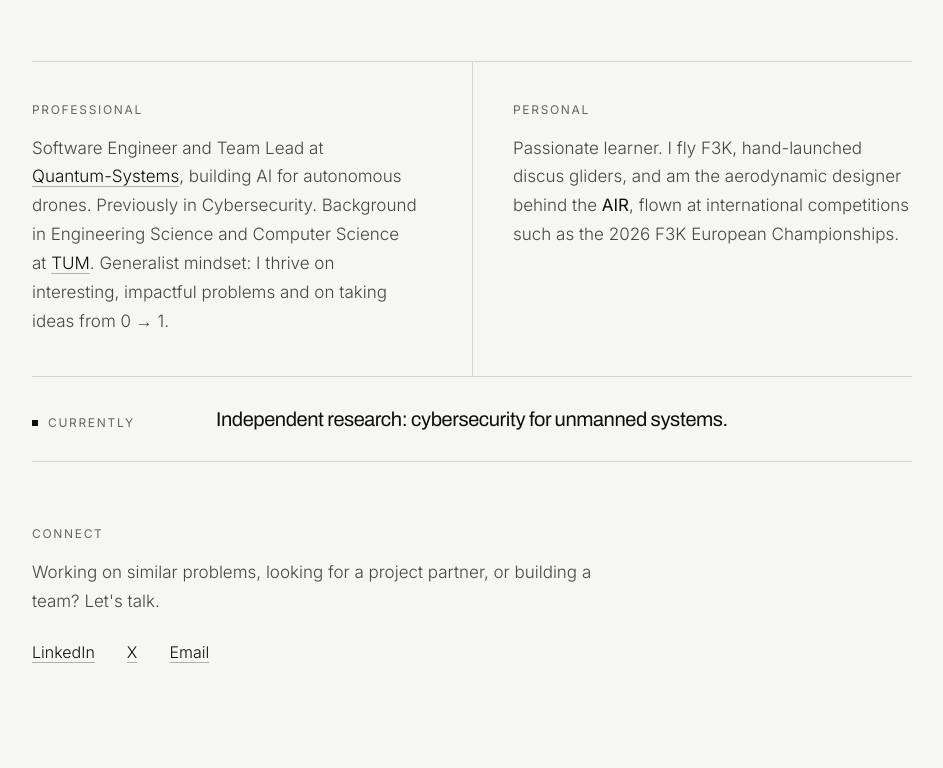
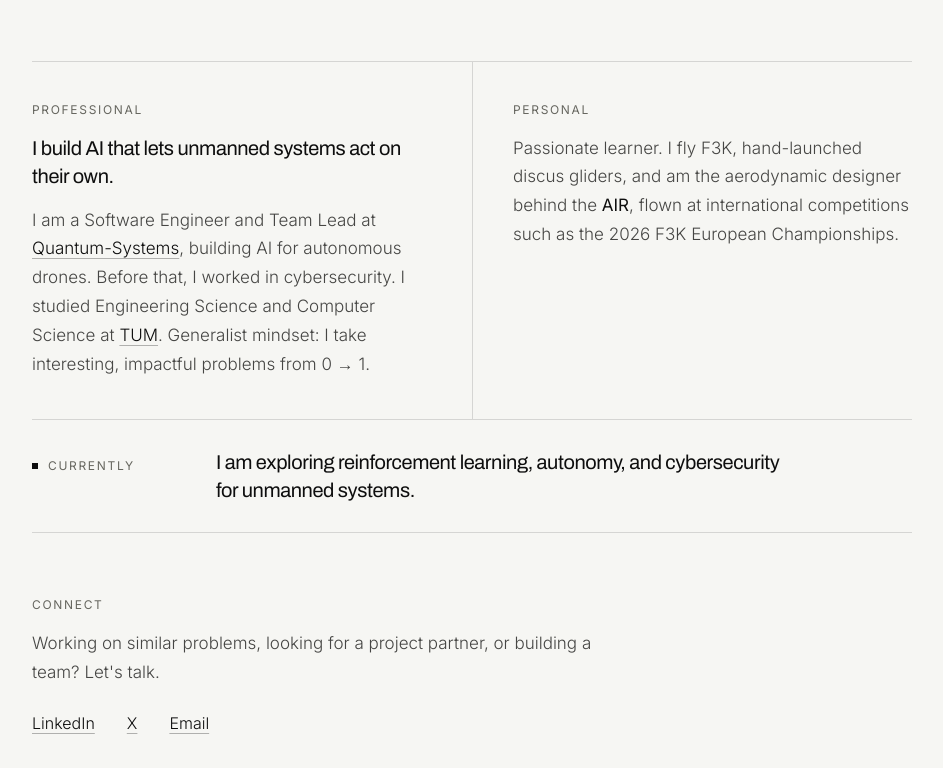
Before and after one commit to leonwenning/leonwenning.github.io, a plain HTML site: page index.html in a window 1280 px wide. Shown: the part 166-934 px from the top of the page, without its empty margins (168-1111 px from the left). Before the commit the page ends 910 px from the top, so only its background shows below. Drawn offline with nearby package versions, Linux system fonts and the light colour scheme.

Commit message:
Fix: refine current topics of interest

```diff
--- a/index.html
+++ b/index.html
@@ -13,7 +13,7 @@
         />
         <meta
             name="description"
-            content="Leon Wenning is a Software Engineer and Team Lead at Quantum-Systems. Passionate about tackling interesting, impactful problems from 0 → 1 in AI + cybersecurity + hardware."
+            content="I build AI that lets unmanned systems act on their own. Software Engineer and Team Lead at Quantum-Systems."
         />
         <meta name="author" content="Leon Wenning" />
         <meta
@@ -31,7 +31,7 @@
         />
         <meta
             property="og:description"
-            content="Passionate about tackling interesting, impactful problems from 0 → 1 in AI + cybersecurity + hardware."
+            content="I build AI that lets unmanned systems act on their own."
         />
         <meta property="og:site_name" content="Leon Wenning" />
         <meta property="og:locale" content="en_US" />
@@ -45,7 +45,7 @@
         />
         <meta
             property="twitter:description"
-            content="Passionate about tackling interesting, impactful problems from 0 → 1 in AI + cybersecurity + hardware."
+            content="I build AI that lets unmanned systems act on their own."
         />
         <meta property="twitter:site" content="@KernelMessage" />
         <meta property="twitter:creator" content="@KernelMessage" />
@@ -194,7 +194,7 @@
                     "https://x.com/KernelMessage"
                 ],
                 "email": "hello@leonwenning.com",
-                "description": "Software Engineer and Team Lead passionate about tackling interesting, impactful problems from 0 → 1 in AI + cybersecurity + hardware.",
+                "description": "I build AI that lets unmanned systems act on their own. Software Engineer and Team Lead at Quantum-Systems.",
                 "knowsAbout": [
                     "Cybersecurity for Unmanned Systems",
                     "Artificial Intelligence",
@@ -237,16 +237,22 @@
                     >
                         Professional
                     </h2>
+                    <!-- Thesis first, then role and history: why before who. -->
+                    <p class="font-archivo text-lg sm:text-xl text-ink tracking-tighter-custom leading-[1.4] mb-4">
+                        I build AI that lets unmanned systems act on their
+                        own.
+                    </p>
                     <p class="text-base sm:text-[1.0625rem] text-ink-2 leading-[1.7]">
-                        Software Engineer and Team Lead at
+                        I am a Software Engineer and Team Lead at
                         <a
                             href="https://www.quantum-systems.com"
                             target="_blank"
                             rel="noopener noreferrer"
                             class="whitespace-nowrap link-underline text-ink hover:text-ink-2 transition-colors duration-200"
                             >Quantum-Systems</a
-                        >, building AI for autonomous drones. Previously in Cybersecurity.
-                        Background in Engineering Science and Computer Science at
+                        >, building AI for autonomous drones. Before that, I
+                        worked in cybersecurity. I studied Engineering Science
+                        and Computer Science at
                         <a
                             href="https://www.tum.de"
                             target="_blank"
@@ -254,9 +260,8 @@
                             title="Technical University of Munich"
                             class="whitespace-nowrap link-underline text-ink hover:text-ink-2 transition-colors duration-200"
                             >TUM</a
-                        >. Generalist
-                        mindset: I thrive on interesting, impactful problems
-                        and on taking ideas from&nbsp;0&nbsp;→&nbsp;1.
+                        >. Generalist mindset: I take interesting, impactful
+                        problems from&nbsp;0&nbsp;→&nbsp;1.
                     </p>
                 </section>
 
@@ -294,7 +299,8 @@
                     Currently
                 </h2>
                 <p class="font-archivo text-lg sm:text-xl text-ink tracking-tighter-custom">
-                    Independent research: cybersecurity for unmanned systems.
+                    I am exploring reinforcement learning, autonomy, and
+                    cybersecurity for unmanned&nbsp;systems.
                 </p>
             </section>
 
```
